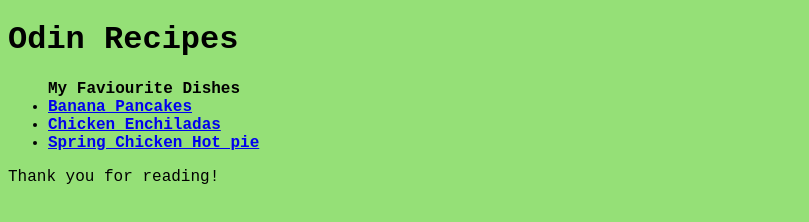
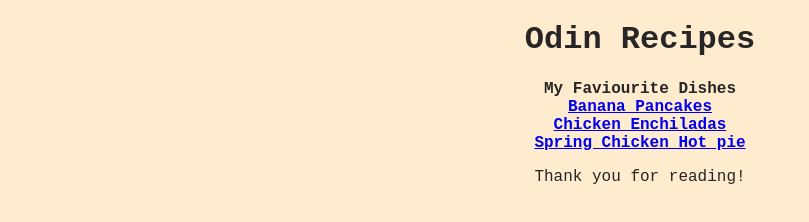
Before and after one commit to shinymayo/odin-recipes, a plain HTML site: page index.html in a window 1280 px wide. Shown: the whole page, without its empty margins (0-809 px from the left). Drawn offline with Linux system fonts and the light colour scheme.

Commit message:
rework css
deleted previous css and updated the style for simplicity of reading.

```diff
--- a/index.html
+++ b/index.html
@@ -6,13 +6,13 @@
     <link rel="stylesheet" href="style.css" />
 </head>
 <body>
-    <h1 class="text">Odin Recipes</h1>
+    <h1 class="text heading">Odin Recipes</h1>
 
-    <ul class="text">My Faviourite Dishes
+    <ul class="text dishes">My Faviourite Dishes
         <li><a href="recipes/pancakes.html">Banana Pancakes</a></li>
         <li><a href="recipes/enchiladas.html">Chicken Enchiladas</a></li>
         <li><a href="recipes/hot_pie.html">Spring Chicken Hot pie</a></li>
     </ul>
-    <p class="text">Thank you for reading!</p>
+    <p class="text ending">Thank you for reading!</p>
 </body>
 </html>
--- a/style.css
+++ b/style.css
@@ -1,13 +1,18 @@
 * {
     font-family: Courier New, Verdana;
+    text-align: center;
+
 }
 .text {
-    color: rgb(0, 0, 0);
+    color: #262626;
 }
 body {
-    background-color: rgba(134, 220, 100, 0.873);
+    background-color: blanchedalmond;
+
 }
-
 ul {
     font-weight: bolder;
+    list-style-type: none;
+    margin-left: -40px;
+
 }
```
